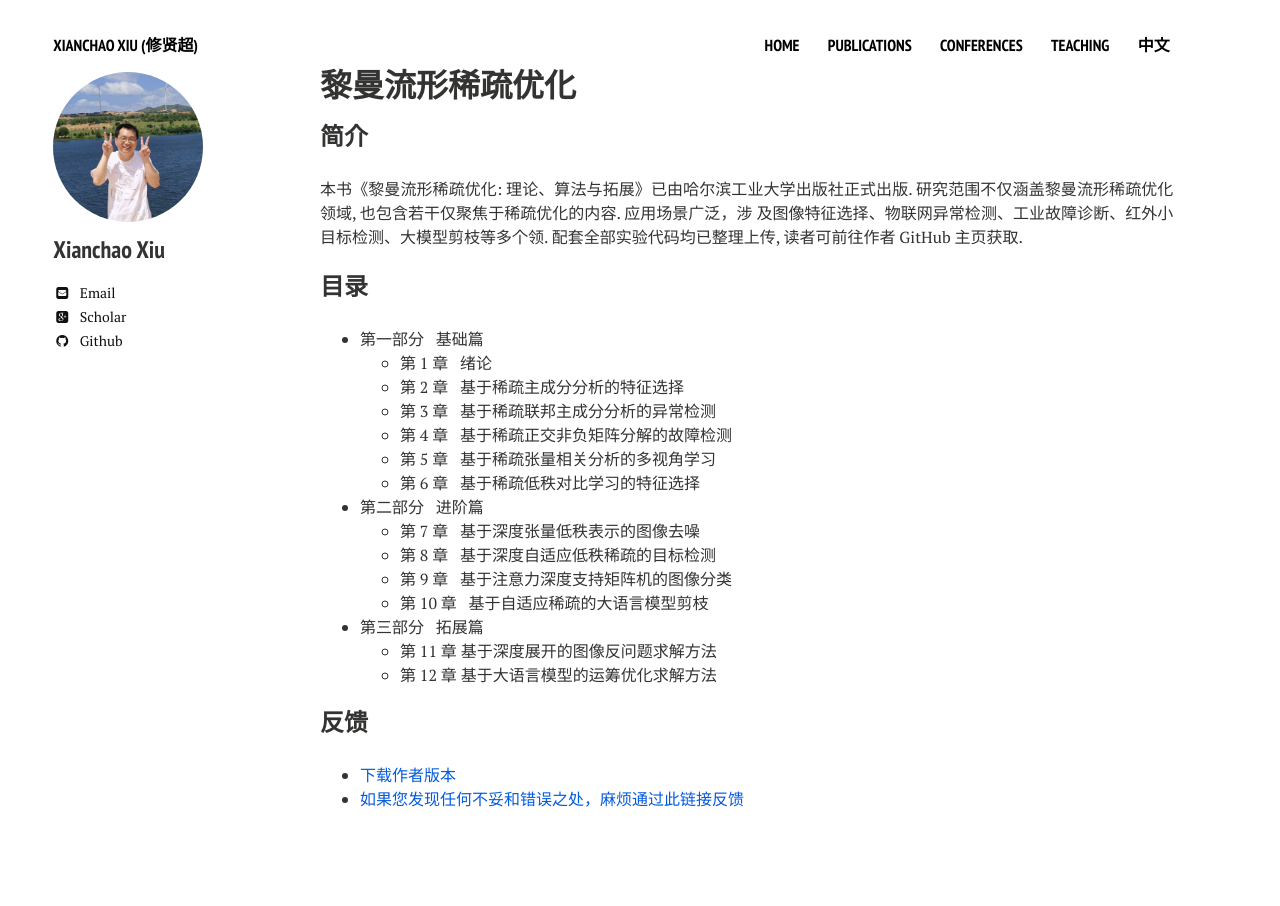
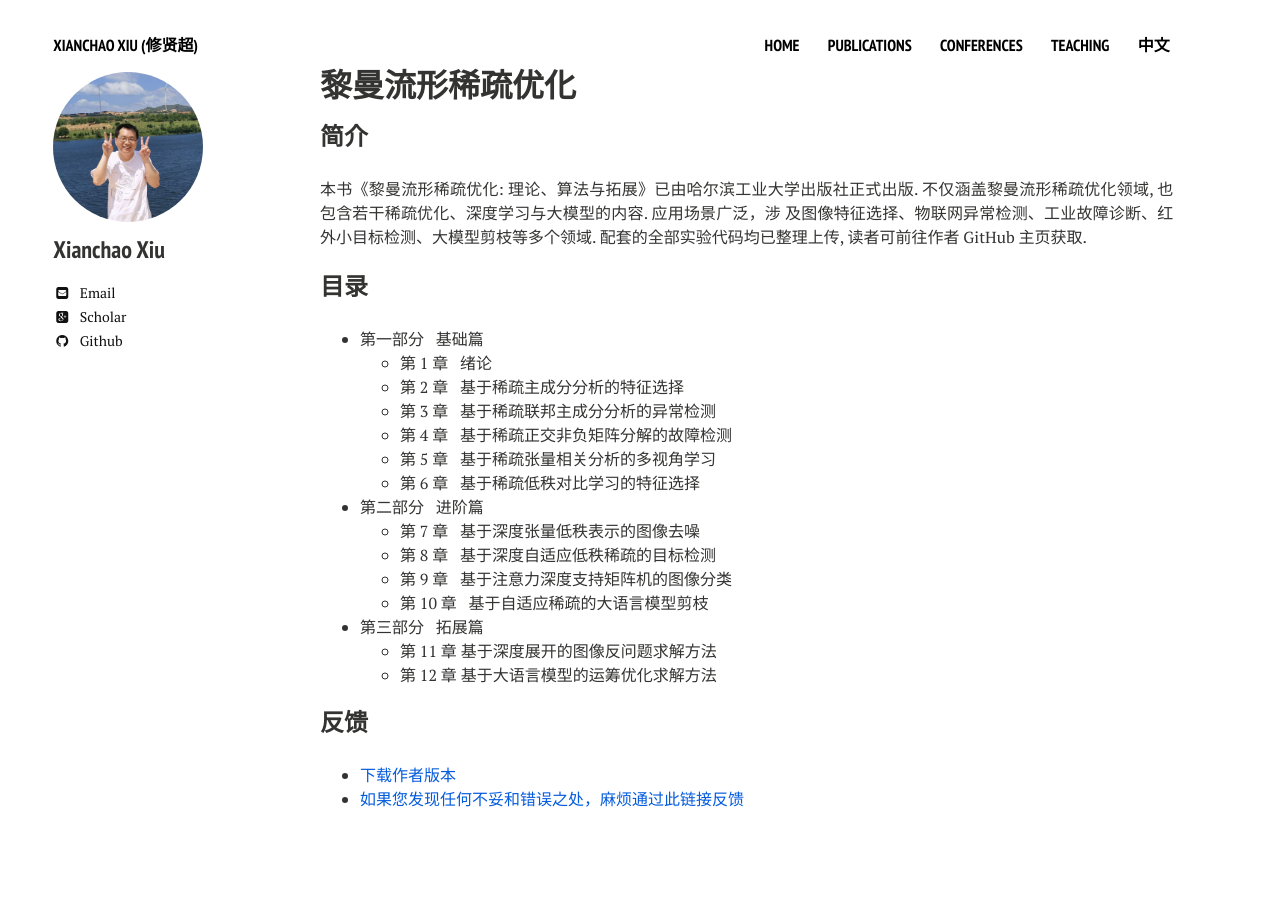
Before and after one commit to xianchaoxiu/xianchaoxiu.github.io, a Jekyll site: the page built from chinese/book/OPT/index.md, in a window 1280 px wide. Built offline with Jekyll 4.4.1, drawn with Linux system fonts in a browser that asks for light colours; nearby versions of some CDN libraries.

Commit message:
Update index.md

```diff
--- a/chinese/book/OPT/index.md
+++ b/chinese/book/OPT/index.md
@@ -7,8 +7,8 @@ share: false
 
 ### 简介
 
-本书《黎曼流形稀疏优化: 理论、算法与拓展》已由哈尔滨工业大学出版社正式出版. 研究范围不仅涵盖黎曼流形稀疏优化领域, 也包含若干仅聚焦于稀疏优化的内容. 应用场景广泛，涉
-及图像特征选择、物联网异常检测、工业故障诊断、红外小目标检测、大模型剪枝等多个领. 配套全部实验代码均已整理上传, 读者可前往作者 GitHub 主页获取.
+本书《黎曼流形稀疏优化: 理论、算法与拓展》已由哈尔滨工业大学出版社正式出版. 不仅涵盖黎曼流形稀疏优化领域, 也包含若干稀疏优化、深度学习与大模型的内容. 应用场景广泛，涉
+及图像特征选择、物联网异常检测、工业故障诊断、红外小目标检测、大模型剪枝等多个领域. 配套的全部实验代码均已整理上传, 读者可前往作者 GitHub 主页获取.
 
 ### 目录
 
```
